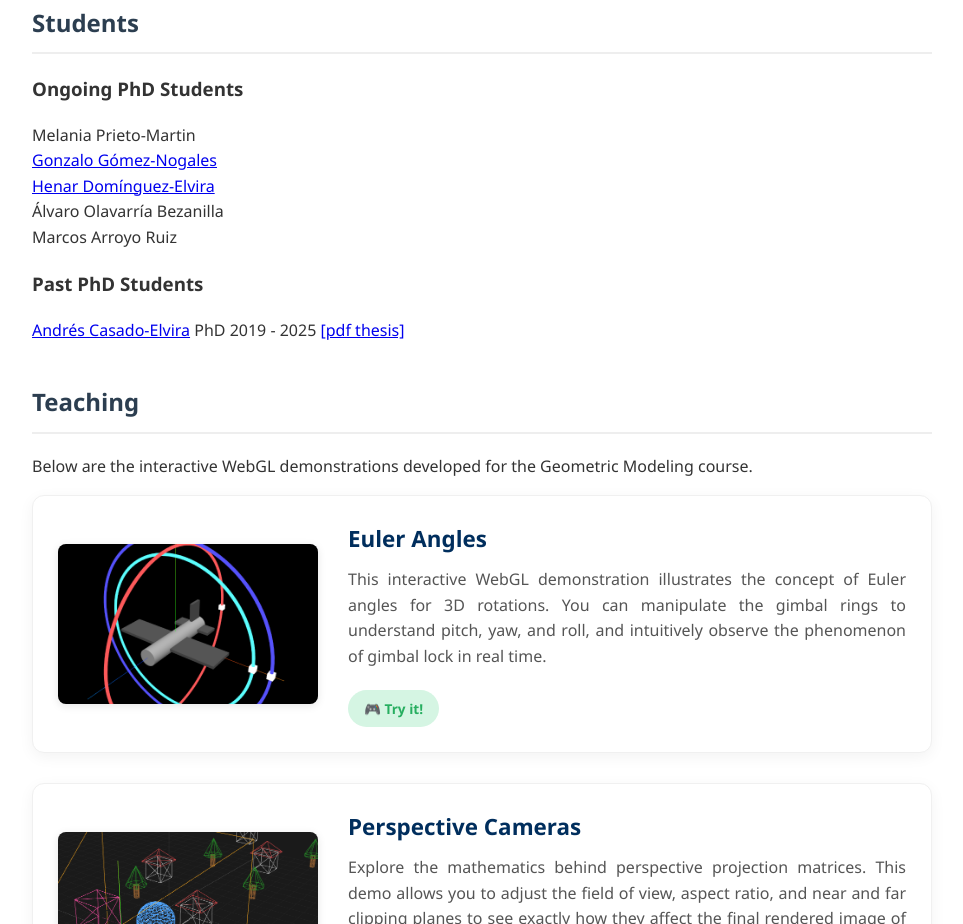
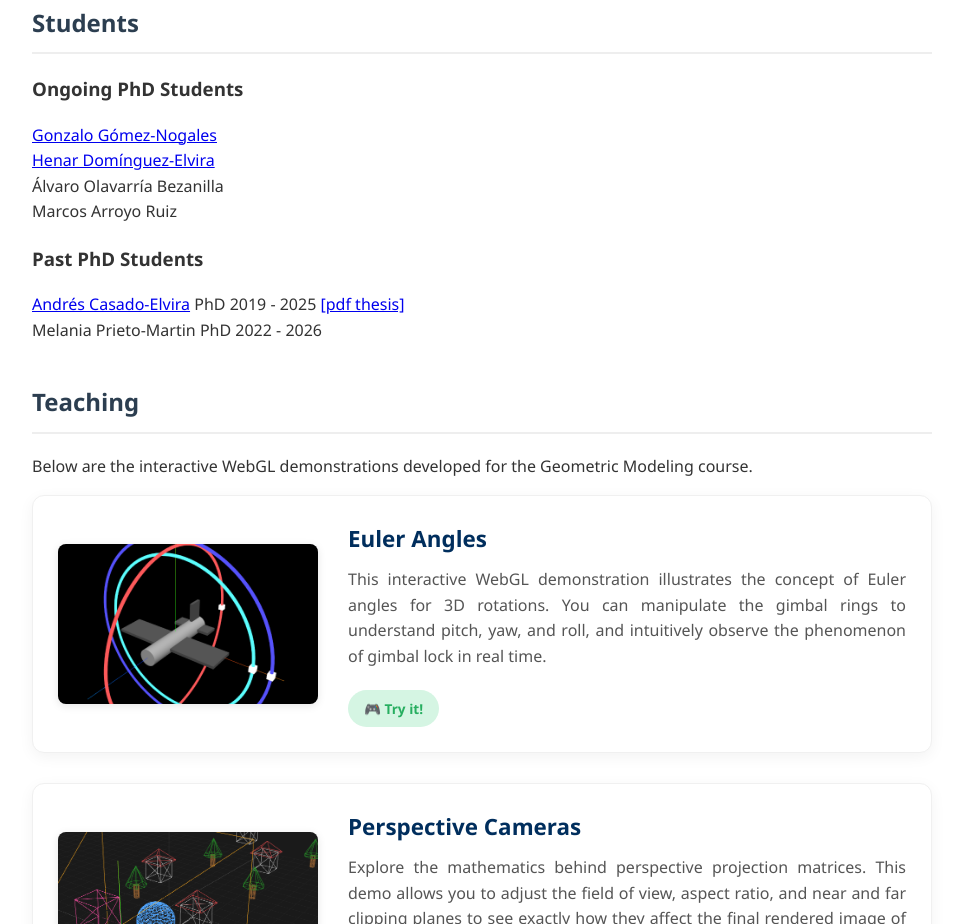
Before and after one commit to marccomino/marccomino.github.io, a plain HTML site: page index.html in a window 1280 px wide. Shown: the part 4140-5064 px from the top of the page, without its empty margins (158-1121 px from the left). Drawn offline with Linux system fonts and the light colour scheme.

Commit message:
Melania graduated!

```diff
--- a/index.html
+++ b/index.html
@@ -442,9 +442,6 @@
             <h3 class="student-h3">Ongoing PhD Students</h3>
             <div class="student-group">
                 <div class="student-item">
-                    <span class="student-name unlinked">Melania Prieto-Martin</span>
-                </div>
-                <div class="student-item">
                     <a href="https://gonzalogn.com/" class="student-name">Gonzalo Gómez-Nogales</a>
                 </div>
                 <div class="student-item">
@@ -467,6 +464,10 @@
                     <a href="https://andrescasado.gitlab.io/" class="student-name">Andrés Casado-Elvira</a>
                     <span class="student-period">PhD 2019 - 2025</span>
                     <a href="https://aplicaciones.ciencia.gob.es/teseo/#/tesis/O872953/detalle" class="thesis-link">[pdf thesis]</a>
+                </div>
+                    <div class="student-item">
+                    <span class="student-name unlinked">Melania Prieto-Martin</span>
+                    <span class="student-period">PhD 2022 - 2026</span>
                 </div>
             </div>
         </section>
```
